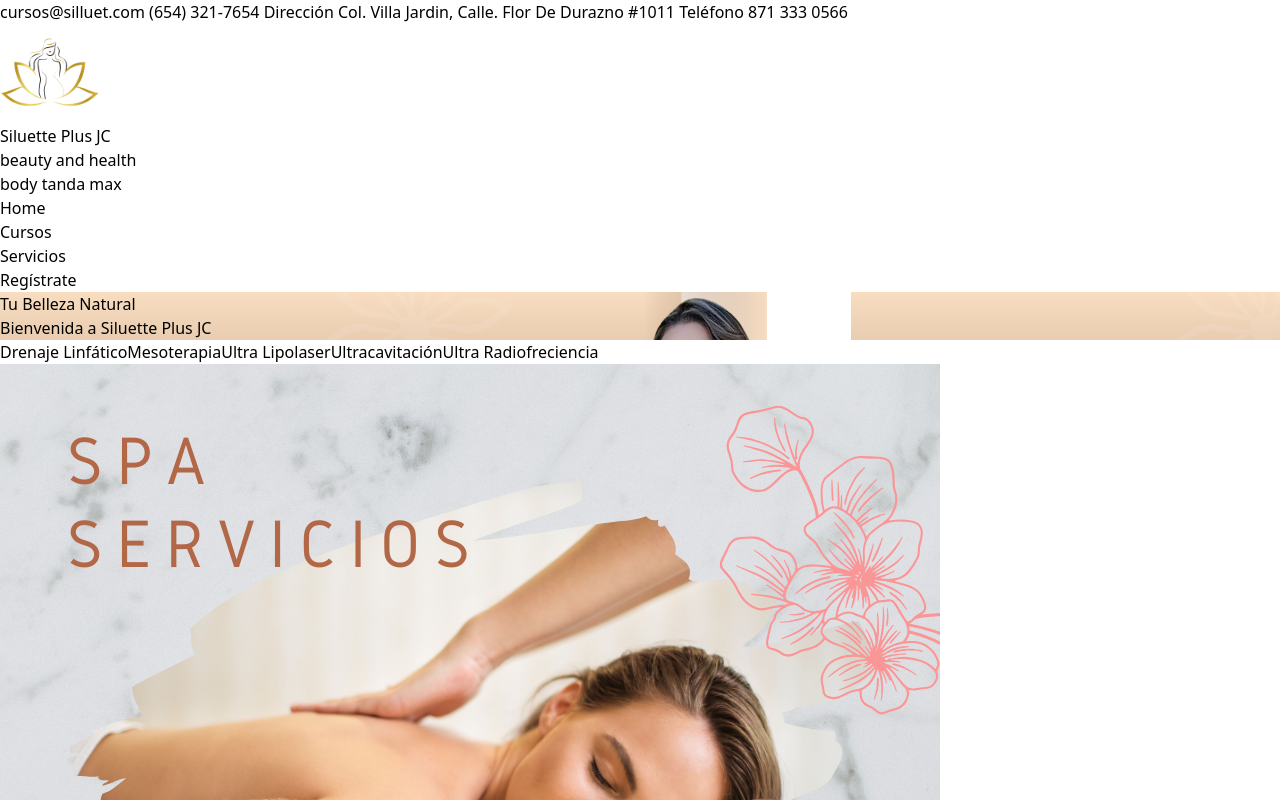
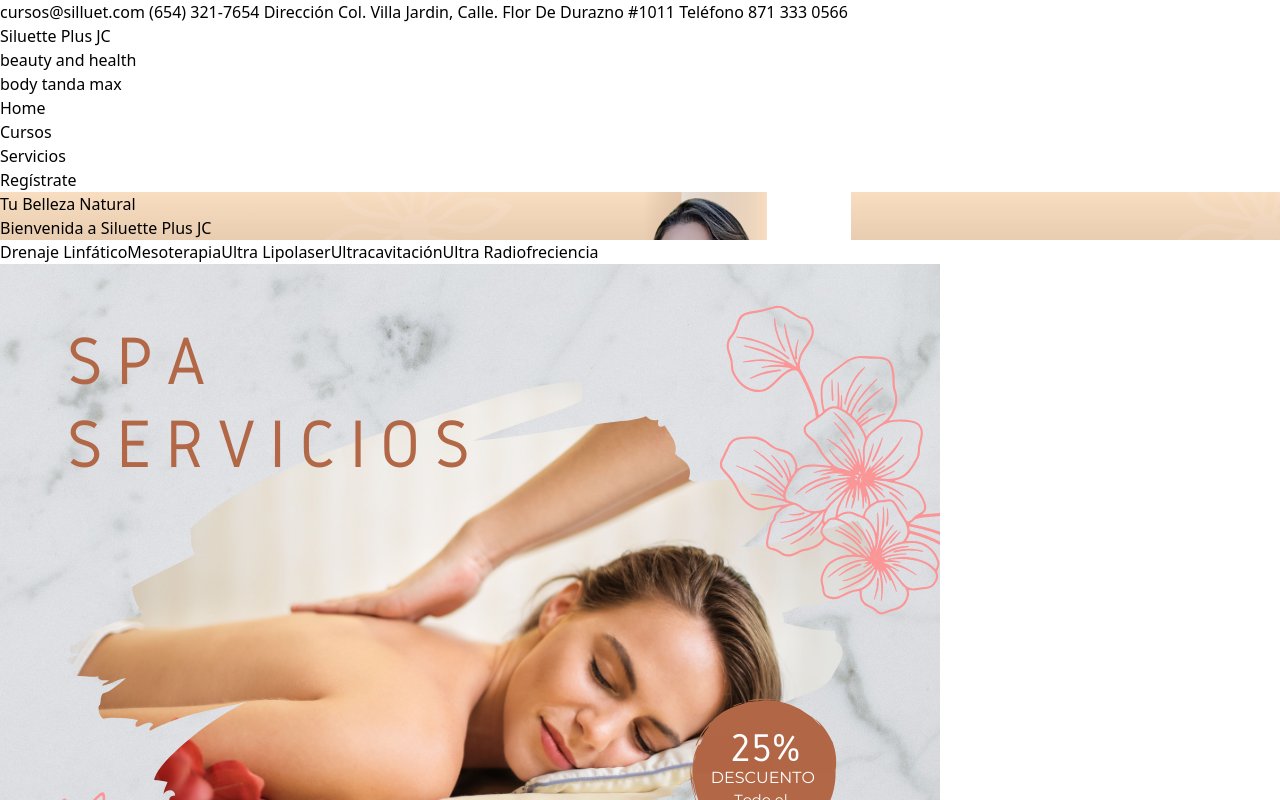
Before and after one commit to javis24/spa-siluette, a Next.js app: page / in a window 1280 px wide. Shown: the top 800 px of the page. Built offline with nearby package versions, Linux system fonts and the light colour scheme.

Commit message:
update-index

```diff
--- a/src/components/Header.js
+++ b/src/components/Header.js
@@ -1,4 +1,4 @@
-import Image from 'next/image';
+
 
 const Header = () => {
   return (
@@ -22,7 +22,7 @@ const Header = () => {
    {/* Barra principal con logo, título y botón */}
    <div className="main-bar flex flex-col md:flex-row justify-between items-center h-auto md:h-24 bg-white p-4">
     <div className="logo mb-2 md:mb-0">
-      <Image src="/img/silluet_logo.png" alt="Logo" width={100} height={100} />
+
     </div>
     <div className="logo text-center md:text-left text-[#cbaa3d] text-xl font-great-vibes italic">
       <p>Siluette Plus JC</p>
```
Also changed, not shown: 1 other file (tests, documents, lock files or other folders).
